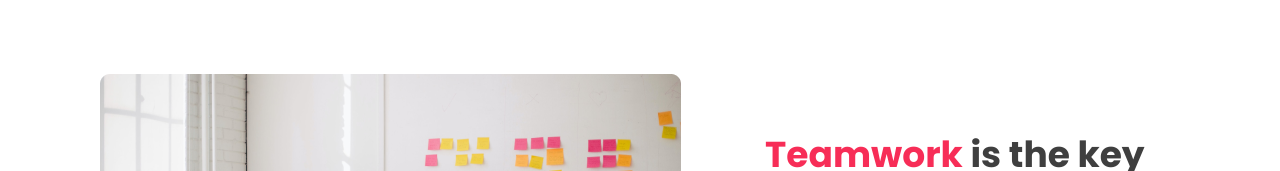
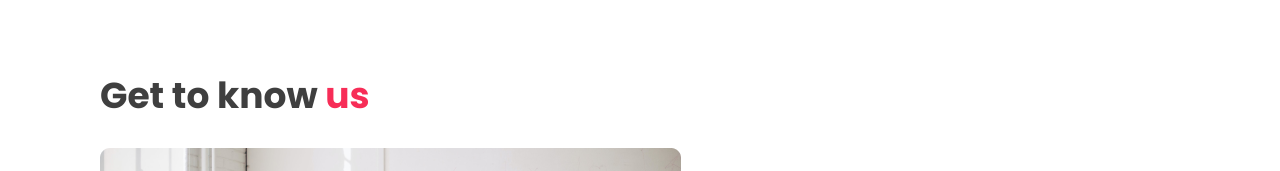
Before and after one commit to taijulsir/taste-now, a React (Vite) app: page / in a window 1280 px wide. Shown: the part 629-800 px from the top of the page. Built offline with nearby package versions, Linux system fonts and the light colour scheme; a web font is replaced by a local one.

Commit message:
Added get to know us section title

```diff
--- a/src/Components/GetToKnowUs/GetToKnowUs.css
+++ b/src/Components/GetToKnowUs/GetToKnowUs.css
@@ -17,6 +17,9 @@
     font-size: 2.25rem;
     font-weight: 700;
     line-height: 1.2;
+}
+.margin-bottom{
+    margin-bottom: 31px;
 }
 
 .special-text {
--- a/src/Components/GetToKnowUs/GetToKnowUs.jsx
+++ b/src/Components/GetToKnowUs/GetToKnowUs.jsx
@@ -5,6 +5,7 @@ import secondImage from "../../assets/gettoknowus2.png"
 const GetToKnowUs = () => {
     return (
         <div className="get-to-know-us-container">
+            <h3 className="text-title margin-bottom">Get to know <span className="special-text">us</span></h3>
             <div className="row">
                 <div><img src={firstImage} alt="Teamwork session" className="get-to-know-us-image" /></div>
                 <div className="text-container">
```
Lines whose indentation alone changed are shown as unchanged.
